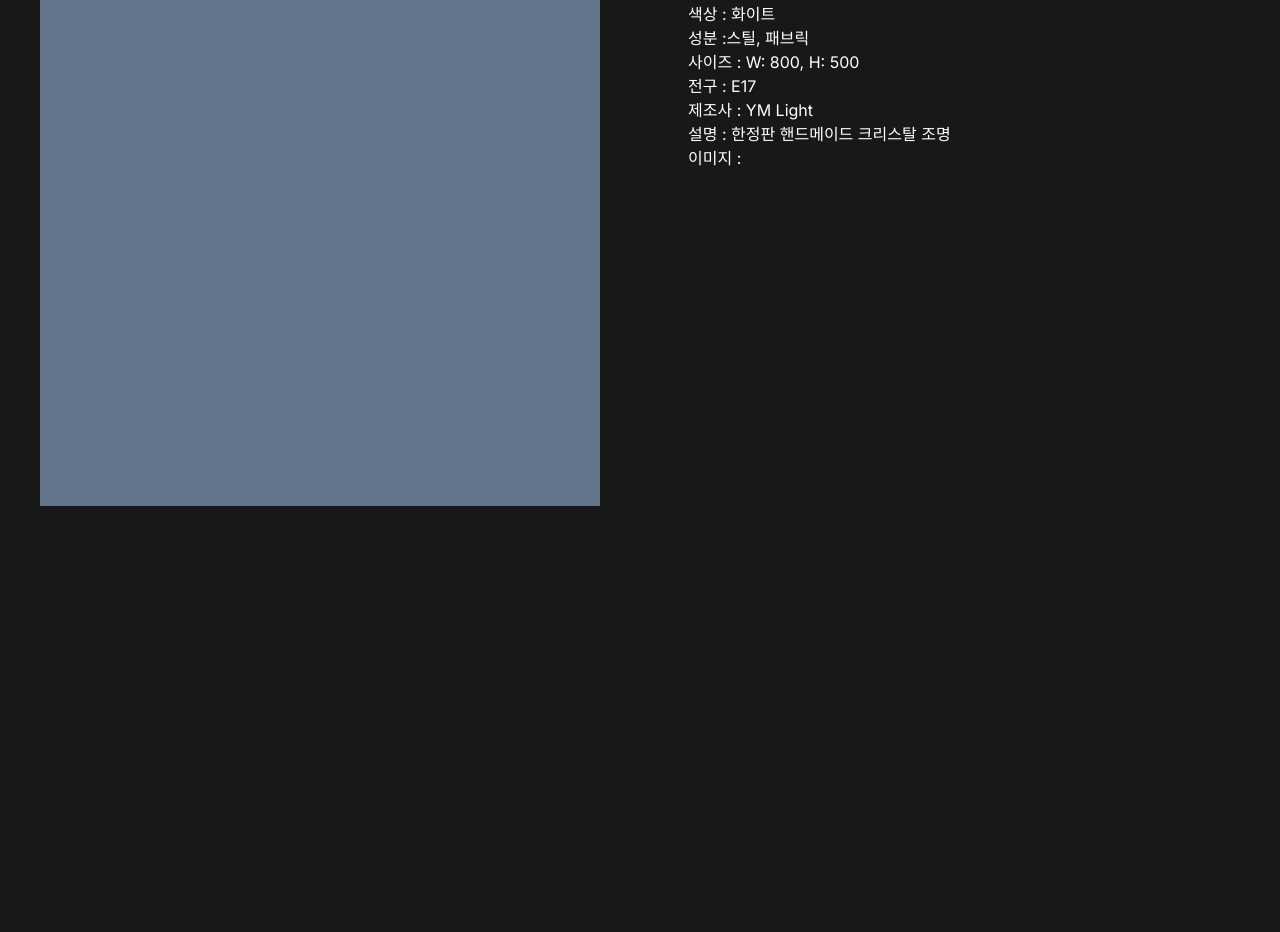
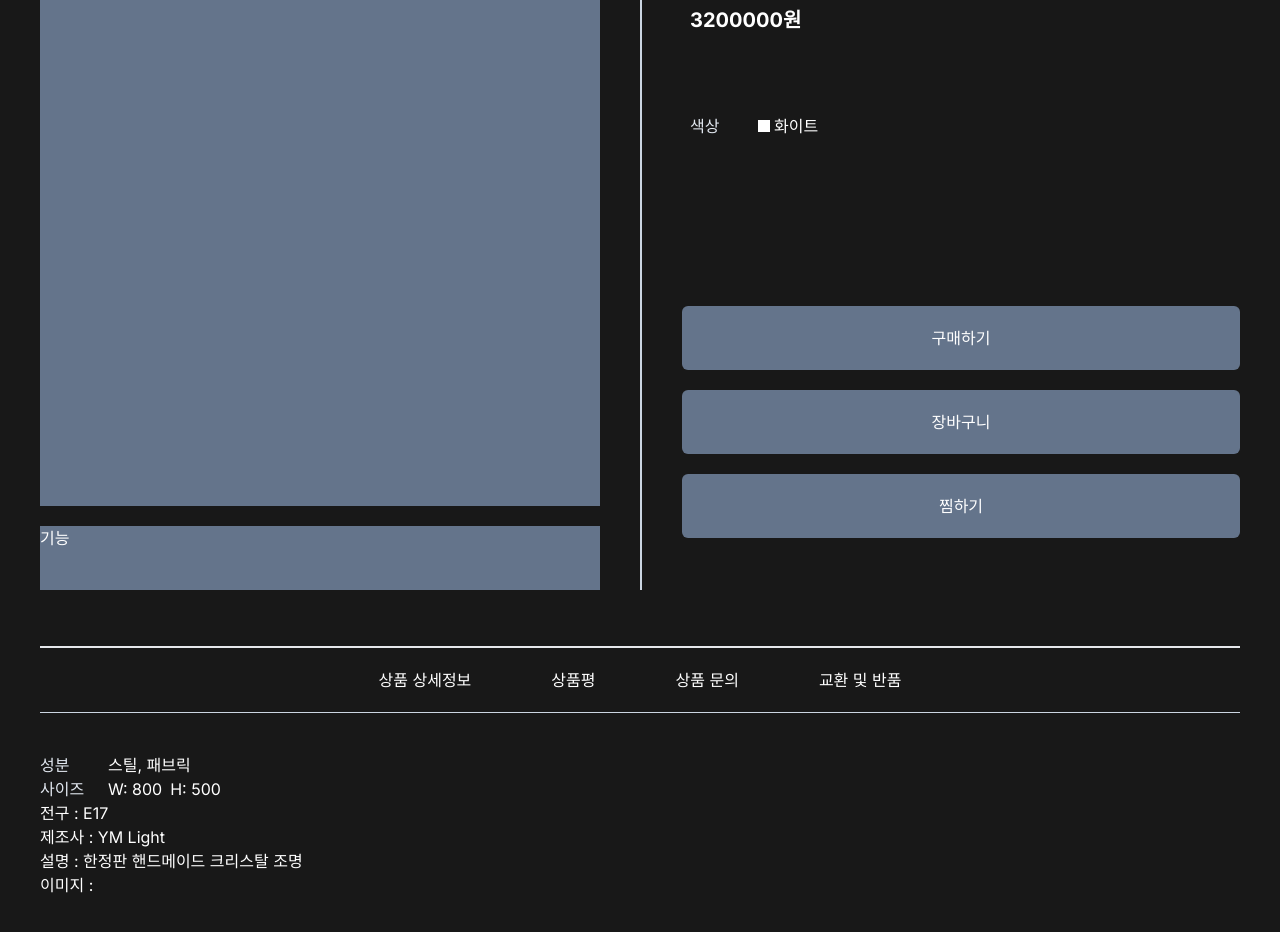
Before and after one commit to bakhanx/ym-light, a Next.js app: page /products/1 in a window 1280 px wide. Shown: the part 166-1098 px from the top of the page. Before the commit the page ends 800 px from the top, so only its background shows below. Built offline with nearby package versions, Linux system fonts and the light colour scheme.

Commit message:
레이아웃

```diff
--- a/src/app/(content)/products/[id]/page.tsx
+++ b/src/app/(content)/products/[id]/page.tsx
@@ -17,15 +17,20 @@ const ProductDetail = ({ params }: Props) => {
   return (
     <>
       <div>This page is Product {params.id}</div>
-      <div className="my-container flex justify-center">
-        <div className="my-content m-auto w-[1280px] max-w-screen-xl px-10 pb-28 pt-8">
-          <div className="my-column_bind flex">
+      <div className="my-container">
+        <div className="my-content m-auto w-[1280px] max-w-screen-xl px-10 pb-28 pt-8 ">
+          <div
+            className="my-column_bind flex divide-x-2 divide-slate-300
+          "
+          >
             <div className="my-column-left w-[50%] pr-10">
               <div className="my-column-box">
                 <div className="my-banner-image ">
-                  <div className="aspect-square w-full bg-slate-500"></div>
+                  <div className="aspect-square w-full bg-slate-500">사진</div>
                 </div>
-                <div className="my-banner-func"></div>
+                <div className="my-banner-func pt-5">
+                  <div className="h-16 w-full bg-slate-500">기능</div>
+                </div>
               </div>
             </div>
 
@@ -34,25 +39,60 @@ const ProductDetail = ({ params }: Props) => {
                 <div className="my-product-info">
                   <div className="p-2">
                     <div className=""></div>
-                    <div>상품명 : {product?.name}</div>
-                    <div>가격 : {product?.price}</div>
-                    <div>색상 : {product?.color}</div>
-                    <div>성분 :{product?.ingradient.join(", ")}</div>
-                    <div>
-                      사이즈 : W: {product?.size.width}, H:{" "}
-                      {product?.size.height}
+                    <div className="text-2xl font-bold">{product?.name}</div>
+                    <div className="pt-5 text-xl font-bold">
+                      {product?.price}원
                     </div>
-                    <div>전구 : {product?.bulb}</div>
-                    <div>제조사 : {product?.manufacture}</div>
-                    <div>설명 : {product?.description}</div>
-                    <div>이미지 : {product?.image}</div>
+                    <div className="flex gap-x-5 pt-20">
+                      <p className="w-12 text-slate-200">색상</p>
+                      <div className="flex items-center gap-x-1">
+                        <div className="h-3 w-3 bg-white"></div>
+                        <p>{product?.color}</p>
+                      </div>
+                    </div>
                   </div>
                 </div>
-                <div className="my-btn-wrap"></div>
+                <div className="my-btn-wrap gap-y-5 flex flex-col mt-40">
+                  <button className="w-full bg-slate-500 p-5 rounded-md">구매하기</button>
+                  <button className="w-full bg-slate-500 p-5 rounded-md">장바구니</button>
+                  <button className="w-full bg-slate-500 p-5 rounded-md">찜하기</button>
+
+                </div>
               </div>
             </div>
           </div>
-          <div className="my-product-detail-item-conent"></div>
+
+          <div className="my-product-detail-item-conent mt-14 ">
+            <div className="my-product-detail-tap-wrap">
+              <div className="my-product-detail-tab flex justify-center gap-x-20 border-b-[1px] border-t-2 border-b-slate-300 py-5">
+                <div>상품 상세정보</div>
+                <div>상품평</div>
+                <div>상품 문의</div>
+                <div>교환 및 반품</div>
+              </div>
+            </div>
+
+            <div className="pt-10">
+              <div className="flex gap-x-5">
+                <p className="w-12 text-slate-200">성분 </p>
+                <div>
+                  <p>{product?.ingradient.join(", ")}</p>
+                </div>
+              </div>
+
+              <div className="flex gap-x-5">
+                <p className="w-12 text-slate-200">사이즈</p>
+                <div className="flex gap-x-2">
+                  <p>W: {product?.size.width}</p>
+                  <p>H: {product?.size.height}</p>
+                </div>
+              </div>
+              <div>전구 : {product?.bulb}</div>
+              <div>제조사 : {product?.manufacture}</div>
+              <div>설명 : {product?.description}</div>
+              <div>이미지 : {product?.image}</div>
+            </div>
+          </div>
         </div>
       </div>
     </>
```
